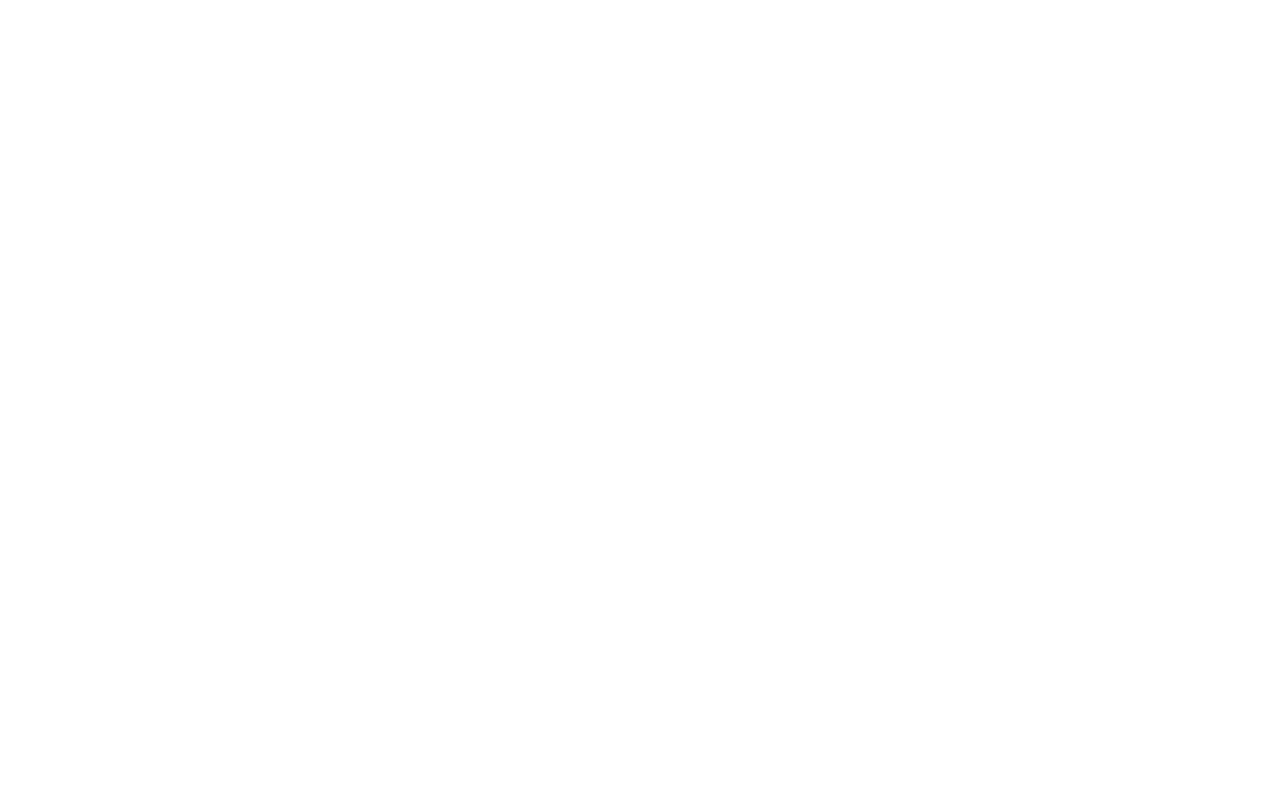
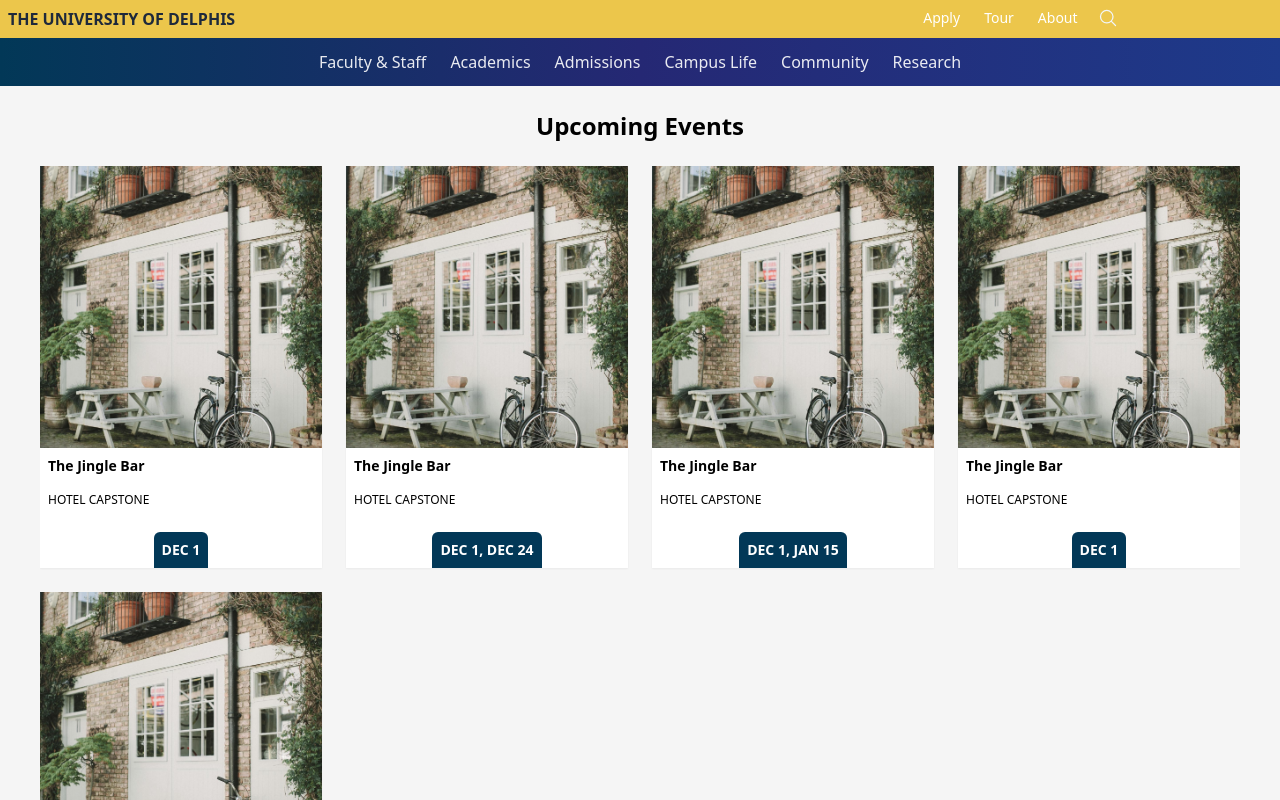
Before and after one commit to Ali-Fattahian/delphis-university-frontend, a React (Create React App) app: page /upcoming-events in a window 1280 px wide. Before the commit this address had no page. Shown: the top 800 px of the page. Built offline with nearby package versions, Linux system fonts and the light colour scheme.

Commit message:
fix the links in TourPage and create UpcomingEvents, and EatAtDelphis Pages

```diff
--- a/src/App.js
+++ b/src/App.js
@@ -43,6 +43,8 @@
 import MissionsAndObjectivesPage from "./pages/About/MissionsAndObjectivesPage";
 import TraditionsPage from "./pages/About/TraditionsPage";
 import HistoryPage from "./pages/About/HistoryPage";
+import UpcomingEventsPage from "./pages/UpcomingEventsPage";
+import EatAtDelphisPage from "./pages/EatAtDelphisPage";
 
 function App() {
   return (
@@ -91,6 +93,8 @@
           path="/event-calendar/:eventId"
         />
         <Route element={<TourPage />} path="/tour" />
+        <Route element={<UpcomingEventsPage />} path="/upcoming-events" />
+        <Route element={<EatAtDelphisPage />} path="/eat-delphis" />
         <Route element={<CampusVisitPage />} path="/campus-visit" />
         <Route element={<DelphisCityPage />} path="/delphis-city" />
         <Route element={<AboutPage />} path="/about" />
--- a/src/main.css
+++ b/src/main.css
@@ -704,6 +704,11 @@
   margin-bottom: 1.5rem;
 }
 
+.my-3 {
+  margin-top: 0.75rem;
+  margin-bottom: 0.75rem;
+}
+
 .-mt-1 {
   margin-top: -0.25rem;
 }
@@ -1325,6 +1330,16 @@
   border-bottom-right-radius: 0.125rem;
 }
 
+.rounded-t-sm {
+  border-top-left-radius: 0.125rem;
+  border-top-right-radius: 0.125rem;
+}
+
+.rounded-t-md {
+  border-top-left-radius: 0.375rem;
+  border-top-right-radius: 0.375rem;
+}
+
 .border {
   border-width: 1px;
 }
@@ -2392,6 +2407,10 @@
 
 .pt-9 {
   padding-top: 2.25rem;
+}
+
+.pb-6 {
+  padding-bottom: 1.5rem;
 }
 
 .text-left {
@@ -3503,6 +3522,10 @@
     order: 2;
   }
 
+  .sm\:mt-0 {
+    margin-top: 0px;
+  }
+
   .sm\:flex {
     display: flex;
   }
--- /dev/null
+++ b/src/pages/EatAtDelphisPage.js
@@ -0,0 +1,114 @@
+import React, { useState } from "react";
+import Navbar from "../components/layout/Navbar";
+import Footer from "../components/layout/Footer";
+
+const sampleImage = require("../assets/images/Tour - events.jpeg");
+
+const tempSearchResults = [
+  {
+    key: 1,
+    title: "Ajian Sushi",
+    imageURL: sampleImage,
+    locaiton: "1914 University Blvd, Tuscaloosa, AL 35401",
+    Website: "http://www.ajian10.com",
+    Phone: " (205) 331-4542",
+  },
+  {
+    key: 2,
+    title: "Ajian Sushi",
+    imageURL: sampleImage,
+    locaiton: "1914 University Blvd, Tuscaloosa, AL 35401",
+    Website: "http://www.ajian10.com",
+    Phone: " (205) 331-4542",
+  },
+  {
+    key: 3,
+    title: "Ajian Sushi",
+    imageURL: sampleImage,
+    locaiton: "1914 University Blvd, Tuscaloosa, AL 35401",
+    Website: "http://www.ajian10.com",
+    Phone: " (205) 331-4542",
+  },
+  {
+    key: 4,
+    title: "Ajian Sushi",
+    imageURL: sampleImage,
+    locaiton: "1914 University Blvd, Tuscaloosa, AL 35401",
+    Website: "http://www.ajian10.com",
+    Phone: " (205) 331-4542",
+  },
+];
+
+const EatAtDelphisPage = () => {
+  const [search, setSearch] = useState("");
+  const [searchResults, setSearchResults] = useState(tempSearchResults);
+
+  //   const getListings = () => {
+  //     null; // Send async request with search value, setSearchResults
+  //   };
+
+  return (
+    <>
+      <Navbar />
+      <div className="w-full bg-neutral-100 p-2 mt-[36px] min-[720px]:mt-0">
+        <div className="w-full max-w-[1000px] m-auto">
+          <h1 className="text-2xl font-bold text-center mt-6">Eat</h1>
+          <form
+            method="POST"
+            className="mt-8 w-full pb-6 border-neutral-200 border-b-[1px] flex justify-center"
+          >
+            <input
+              type="search"
+              placeholder="Search listings"
+              value={search}
+              className="text-sm w-full px-3 py-1 border-[1px] max-w-[800px] mx-auto"
+              onChange={(e) => {
+                setSearch(e.target.value);
+                // getListings();
+              }}
+            />
+          </form>
+          <div className="mt-6 flex flex-col gap-4">
+            {searchResults.map((r) => (
+              <div key={r.key} className="flex gap-3 flex-col sm:flex-row">
+                <img
+                  className="object-cover sm:flex-1"
+                  src={r.imageURL}
+                  alt={r.title}
+                />
+                <div>
+                  <h2 className="text-base font-bold my-3 sm:mt-0">
+                    {r.title}
+                  </h2>
+                  <div>
+                    <p className="text-sm font-semibold">
+                      Location: <span className="font-light">{r.locaiton}</span>
+                    </p>
+                    <p className="text-sm font-semibold">
+                      Website:
+                      <span className="font-light">
+                        <a
+                          href={r.Website}
+                          target="_blank"
+                          className="text-vggreen cursor-pointer hover:underline"
+                        >
+                          {r.Website}
+                        </a>
+                      </span>
+                    </p>
+                    <p className="text-sm font-semibold">
+                      Phone: <span className="font-light">{r.Phone}</span>
+                    </p>
+                  </div>
+                </div>
+              </div>
+            ))}
+          </div>
+        </div>
+      </div>
+      <Footer />
+    </>
+  );
+};
+
+export default EatAtDelphisPage;
--- a/src/pages/StudentEndorsementsPage.js
+++ b/src/pages/StudentEndorsementsPage.js
@@ -13,7 +13,7 @@
     <>
       <Navbar />
       <div className="w-full bg-neutral-100 p-1 mt-[36px] min-[720px]:mt-0">
-        <div className="w-full max-w-[1200px] m-auto ">
+        <div className="w-full max-w-[1200px] m-auto">
           <ul className="flex flex-col gap-4 px-2 py-4">
             <li className="self-start flex flex-col min-[400px]:flex-row justify-between gap-4 bg-white p-2 border-neutral-200 shadow-sm max-w-[540px]">
               <img
--- a/src/pages/TourPage.js
+++ b/src/pages/TourPage.js
@@ -56,7 +56,7 @@
       text: `There are always new and exciting ways to experience Delphis
        City while you are here.`,
       imageURL: eventsImage,
-      link: "/",
+      link: "/upcoming-events",
     },
     {
       key: 2,
@@ -64,14 +64,14 @@
       text: `Delphis City is home to some of the best
        restaurants in the Southeast.`,
       imageURL: eatingImage,
-      link: "/",
+      link: "/eat-delphis",
     },
     {
       key: 3,
       title: "Hometown",
       text: `Delphis City is so much more than a college town.`,
       imageURL: hometownImage,
-      link: "/",
+      link: "/delphis-city",
     },
   ];
 
@@ -99,7 +99,7 @@
           <LinkButtonAlt
             name="Schedule a tour"
             classes="text-center"
-            link="/"
+            link="/campus-visit"
           />
         }
       />
@@ -122,7 +122,7 @@
         </div>
         <LinkButton
           name="Calendar"
-          link="/"
+          link="/events-calendar"
           classes="max-w-[400px] min-w-[200px] text-center self-center"
         />
       </div>
--- /dev/null
+++ b/src/pages/UpcomingEventsPage.js
@@ -0,0 +1,96 @@
+import React from "react";
+import Navbar from "../components/layout/Navbar";
+import Footer from "../components/layout/Footer";
+
+const sampleImage = require("../assets/images/International Transfer - header.jpeg");
+
+const cardsArr = [
+  // Should come from the backend
+  {
+    key: 1,
+    title: "The Jingle Bar",
+    location: "HOTEL CAPSTONE",
+    googleMapsLink:
+      "https://maps.google.com/?daddr=320%20Paul%20Bryant%20Drive%20Tuscaloosa%20AL",
+    imageURL: sampleImage,
+    date: "DEC 1",
+  },
+  {
+    key: 2,
+    title: "The Jingle Bar",
+    location: "HOTEL CAPSTONE",
+    googleMapsLink:
+      "https://maps.google.com/?daddr=320%20Paul%20Bryant%20Drive%20Tuscaloosa%20AL",
+    imageURL: sampleImage,
+    date: "DEC 1, DEC 24",
+  },
+  {
+    key: 3,
+    title: "The Jingle Bar",
+    location: "HOTEL CAPSTONE",
+    googleMapsLink:
+      "https://maps.google.com/?daddr=320%20Paul%20Bryant%20Drive%20Tuscaloosa%20AL",
+    imageURL: sampleImage,
+    date: "DEC 1, JAN 15",
+  },
+  {
+    key: 4,
+    title: "The Jingle Bar",
+    location: "HOTEL CAPSTONE",
+    googleMapsLink:
+      "https://maps.google.com/?daddr=320%20Paul%20Bryant%20Drive%20Tuscaloosa%20AL",
+    imageURL: sampleImage,
+    date: "DEC 1",
+  },
+  {
+    key: 5,
+    title: "The Jingle Bar",
+    location: "HOTEL CAPSTONE",
+    googleMapsLink:
+      "https://maps.google.com/?daddr=320%20Paul%20Bryant%20Drive%20Tuscaloosa%20AL",
+    imageURL: sampleImage,
+    date: "DEC 1, DEC 3",
+  },
+];
+
+const UpcomingEventsPage = () => {
+  return (
+    <>
+      <Navbar />
+      <div className="w-full bg-neutral-100 p-2 mt-[36px] min-[720px]:mt-0">
+        <div className="w-full max-w-[1200px] m-auto">
+          <h1 className="text-2xl font-bold text-center mt-4">
+            Upcoming Events
+          </h1>
+          <div className="mt-6 grid grid-cols-1 md:grid-cols-2 lg:grid-cols-3 xl:grid-cols-4 gap-6 justify-center">
+            {cardsArr.map((event) => (
+              <div className="flex flex-col bg-white shadow-sm" key={event.key}>
+                <img
+                  className="object-cover aspect-square"
+                  src={event.imageURL}
+                  alt={event.title}
+                />
+                <p className="text-sm font-semibold p-2">{event.title}</p>
+                <a
+                  className="text-xs font-light cursor-pointer p-2"
+                  href={event.googleMapsLink}
+                  target="_blank"
+                >
+                  {event.location}
+                </a>
+                <div className="mt-4 flex justify-center">
+                  <p className="text-sm font-semibold bg-vgblue rounded-t-md text-white p-2">
+                    {event.date}
+                  </p>
+                </div>
+              </div>
+            ))}
+          </div>
+        </div>
+      </div>
+      <Footer />
+    </>
+  );
+};
+
+export default UpcomingEventsPage;
```
